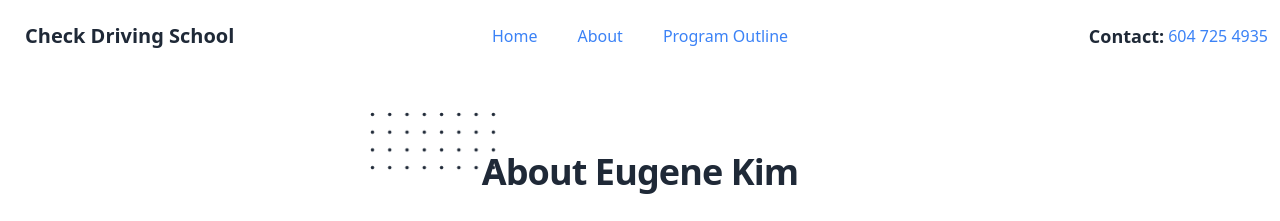
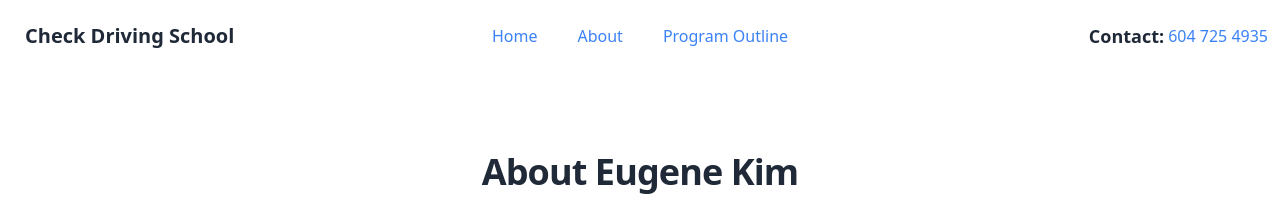
Before and after one commit to localhost5001/checkdriving, a Nuxt app: page /about in a window 1280 px wide. Shown: the top 221 px of the page. Built offline with nearby package versions, Linux system fonts and the light colour scheme.

Commit message:
about: remove dots (#4)

```diff
--- a/pages/about.vue
+++ b/pages/about.vue
@@ -3,14 +3,6 @@
   <div class="max-w-xl mb-10 md:mx-auto sm:text-center lg:max-w-2xl md:mb-12">
     <h2 class="max-w-lg mb-6 font-sans text-3xl font-bold leading-none tracking-tight  sm:text-4xl md:mx-auto">
       <span class="relative inline-block">
-        <svg viewBox="0 0 52 24" fill="currentColor" class="absolute top-0 left-0 z-0 hidden w-32 -mt-8 -ml-20 text-blue-gray-100 lg:w-32 lg:-ml-28 lg:-mt-10 sm:block">
-          <defs>
-            <pattern id="903f4a9e-7ac3-441c-9613-04c15fcc0a14" x="0" y="0" width=".135" height=".30">
-              <circle cx="1" cy="1" r=".7"></circle>
-            </pattern>
-          </defs>
-          <rect fill="url(#903f4a9e-7ac3-441c-9613-04c15fcc0a14)" width="52" height="24"></rect>
-        </svg>
         <span class="relative">About</span>
       </span>
       Eugene Kim
```
